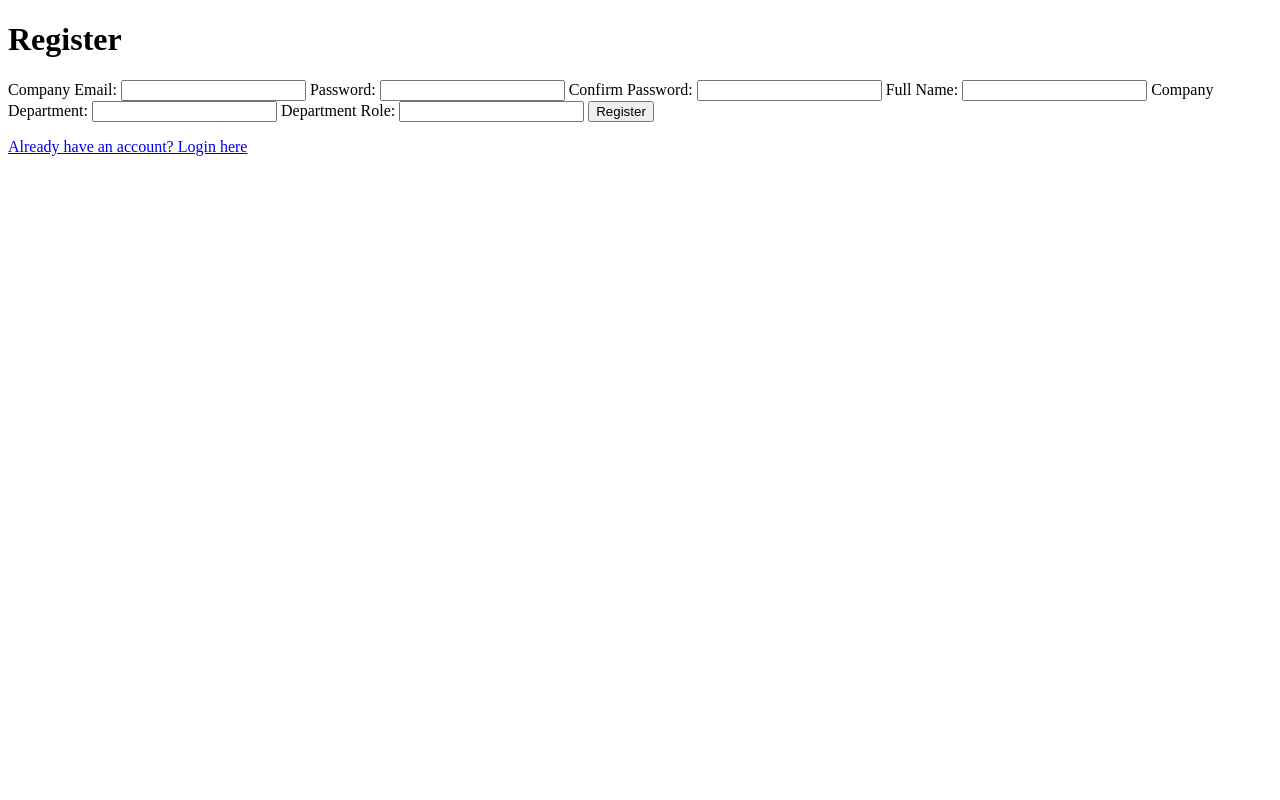
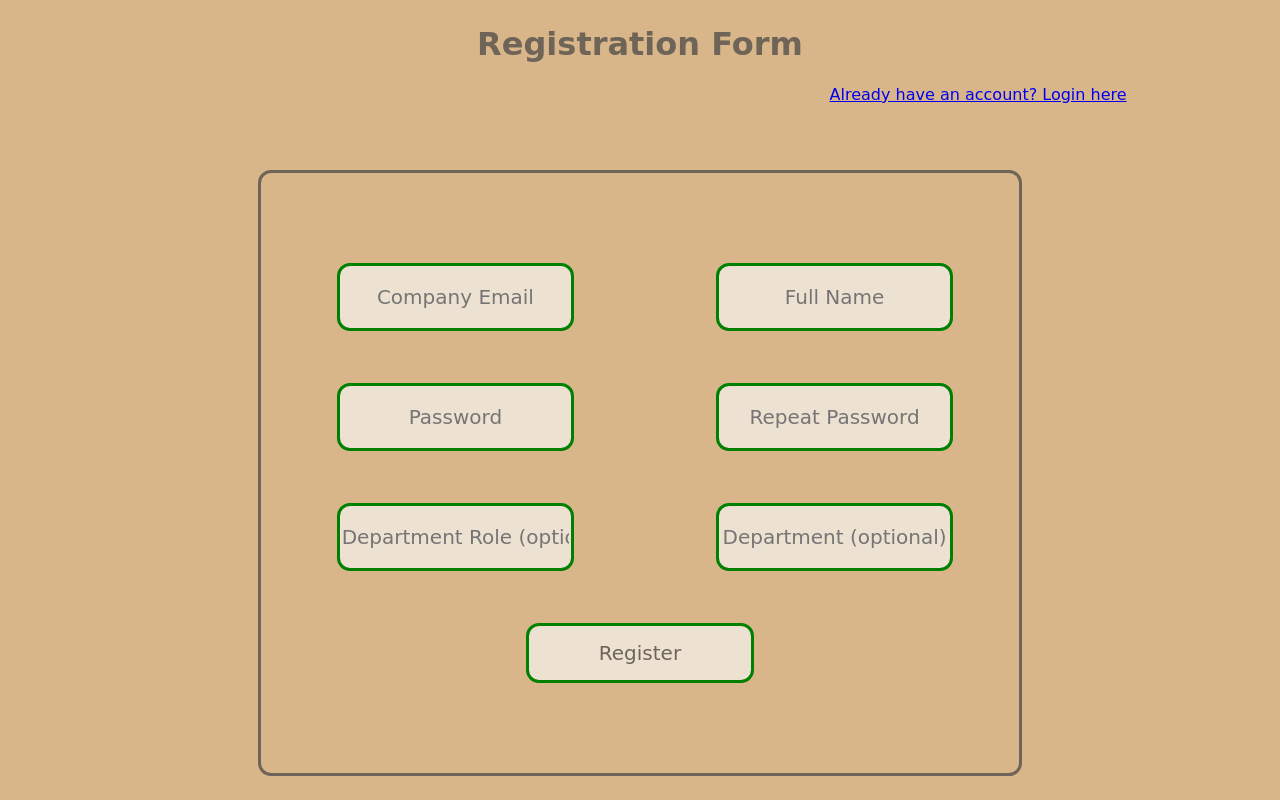
Before and after one commit to peymone/web-chat, a Flask app: page /reg in a window 1280 px wide. Run offline with Flask 3, Linux system fonts and the light colour scheme; parts of the project's set-up code (start-up, migrations or seed data) failed here and were passed over.

Commit message:
Front fpr registration page

```diff
--- a/app/auth/templates/reg.html
+++ b/app/auth/templates/reg.html
@@ -5,33 +5,110 @@
     <meta charset="UTF-8">
     <meta name="viewport" content="width=device-width, initial-scale=1.0">
     <title>Register</title>
+
+    <style>
+        .email_form {position: absolute; width: 100%; height: 100%; font-family: cursive; color: #6e6458;  text-align: center; font-size: 20px;
+                        border: 3px solid green; border-radius: 13px; background-color: #ede1d1;}
+
+
+        .name_form {position: absolute; width: 100%; height: 100%; font-family: cursive; color: #6e6458;  text-align: center; font-size: 20px;
+                        border: 3px solid green; border-radius: 13px; background-color: #ede1d1;}
+
+        .password_form {position: absolute; width: 100%; height: 100%; font-family: cursive; color: #6e6458;  text-align: center; font-size: 20px;
+                        border: 3px solid green; border-radius: 13px; background-color: #ede1d1;}
+
+        .confirm_form {position: absolute; width: 100%; height: 100%; font-family: cursive; color: #6e6458;  text-align: center; font-size: 20px;
+                        border: 3px solid green; border-radius: 13px; background-color: #ede1d1;}
+
+        .department_form {position: absolute; width: 100%; height: 100%; font-family: cursive; color: #6e6458;  text-align: center; font-size: 20px;
+                        border: 3px solid green; border-radius: 13px; background-color: #ede1d1;}
+
+
+        .department_role_form {position: absolute; width: 100%; height: 100%; font-family: cursive; color: #6e6458;  text-align: center; font-size: 20px;
+                        border: 3px solid green; border-radius: 13px; background-color: #ede1d1;}
+
+        .submit_form {position: absolute; width: 100%; height: 100%; font-family: cursive; color: #6e6458;  text-align: center; font-size: 20px;
+                        border: 3px solid green; border-radius: 13px; background-color: #ede1d1;}
+
+        .submit_form:hover {position: absolute; width: 100%; height: 100%; font-family: cursive; color: #6e6458;  text-align: center; font-size: 20px;
+                        border: 3px solid orange; font-weight: bold;   border-radius: 13px; background-color: #ede1d1;}
+
+        #switch:hover {color:orange;}
+
+        .flash_errors {position: absolute; top: 5%; left: 35%; height: 30px; width: 30%; text-align: center; font-size: 20px; color: red;}
+
+    </style>
+
 </head>
 
-<body>
+<body style="background-color: #d9b689; font-family: cursive;">
 
-    <h1>Register</h1>
+
+    <h1 style="text-align: center; margin-top: 2%; color: #6e6458;">Registration Form</h1>
+
+    <p id="switch" style="margin-left: 65%;"><a href="{{url_for('auth.login')}}" >Already have an account? Login here</a></p>
+
+    <div class=outer-container style="position: relative; top:50px; margin: auto; height:600px; width: 60%;  border: 3px solid #6e6458; border-radius: 13px;">
+    <form method="POST">
+
 
         {% with messages = get_flashed_messages() %}
         {% if messages %}
-    <div>
             {% for message in messages %}
-        <p> {{ message }}</p>
+                <div class="flash_errors"> {{ message }}</div>
             {% endfor %}
-    </div>
         {% endif %}
         {% endwith %}
 
-    <form method="POST">
-        {{ form.email.label }}: {{ form.email() }} {% for error in form.email.errors %}{{ error }}{% endfor %}
-        {{ form.password.label }}: {{ form.password() }}{% for error in form.password.errors %}{{ error }}{% endfor %}
-        {{ form.confirm.label }}: {{ form.confirm() }}{% for error in form.confirm.errors %}{{ error }}{% endfor %}
-        {{ form.full_name.label }}: {{ form.full_name() }}{% for error in form.full_name.errors %}{{ error }}{% endfor%}
-        {{ form.department.label }}: {{ form.department() }}{% for error in form.department.errors %}{{ error }}{%endfor%}
-        {{ form.department_role.label }}: {{ form.department_role() }}{% for error in form.department_role.errors %}{{error }}{% endfor %}
-        {{ form.submit() }}
+        <div class="email" style="position: absolute; top: 15%; left: 10%; height: 60px;  width: 30%;">
+            {% for error in form.email.errors %}
+            {{ error }}
+            {% endfor %}
+            {{ form.email(class_="email_form") }}
+        </div>
+        <div class="name" style="position: absolute; top: 15%; right: 10%; height: 60px; width: 30%;">
+            {% for error in form.full_name.errors %}
+            {{ error }}
+            {% endfor%}
+            {{ form.full_name(class_="name_form") }}
+        </div>
+        <div class="password" style="position: absolute; top: 35%; left: 10%; height: 60px; width: 30%;">
+            {% for error in form.password.errors %}
+            {{ error }}
+            {% endfor %}
+            {{ form.password(class_="password_form") }}
+        </div>
+        <div class="confirm" style="position: absolute; top: 35%; right: 10%; height: 60px; width: 30%;">
+            {% for error in form.confirm.errors %}
+            {{ error }}
+            {% endfor %}
+            {{ form.confirm(class_="confirm_form") }}
+        </div>
+        <div class="department" style="position: absolute; top: 55%; right: 10%; height: 60px; width: 30%;">
+            {% for error in form.department.errors %}
+            {{ error }}
+            {%endfor%}
+            {{ form.department(class_="department_form") }}
+        </div>
+        <div class="department_role" style="position: absolute; top: 55%; left: 10%; height: 60px; width: 30%;">
+            {% for error in form.department_role.errors %}
+            {{error }}
+            {% endfor %}
+            {{ form.department_role(class_="department_role_form") }}
+        </div>
+        <div class="submit" style="position: absolute; top: 75%; left: 35%; right: 30%;  height: 60px; width: 30%;">
+            {{ form.submit(class_="submit_form") }}
+        </div>
+
     </form>
+    </div>
 
-    <p><a href="{{url_for('auth.login')}}">Already have an account? Login here</a></p>
+
+
+
+
+
+
 
 </body>
 
--- a/app/auth/validations.py
+++ b/app/auth/validations.py
@@ -7,12 +7,13 @@ from wtforms.validators import InputRequired, Length, Optional, EqualTo
 class RegistrationForm(Form):
     """Form for user's registration"""
 
-    email = EmailField("Company Email", [InputRequired()])
-    password = PasswordField("Password", [InputRequired(), Length(min=5), EqualTo('confirm', message="passwords must be equal")])
-    confirm = PasswordField("Confirm Password")
-    full_name = StringField("Full Name", [InputRequired(), Length(min=5)])
-    department = StringField("Company Department", [Optional()], default=None)
-    department_role = StringField("Department Role", [Optional()], default=None)
+    email = EmailField("Company Email", [InputRequired()], render_kw={"placeholder": "Company Email"})
+    password = PasswordField("Password", [InputRequired(), Length(min=5), EqualTo('confirm', message="passwords must be equal")],
+                             render_kw={"placeholder": "Password"})
+    confirm = PasswordField("Confirm Password", render_kw={"placeholder": "Repeat Password"})
+    full_name = StringField("Full Name", [InputRequired(), Length(min=5)], render_kw={"placeholder": "Full Name"})
+    department = StringField("Company Department", [Optional()], default=None, render_kw={"placeholder": "Department (optional)"})
+    department_role = StringField("Department Role", [Optional()], default=None, render_kw={"placeholder": "Department Role (optional)"})
     submit = SubmitField("Register")
 
 
```
Lines whose indentation alone changed are shown as unchanged.
